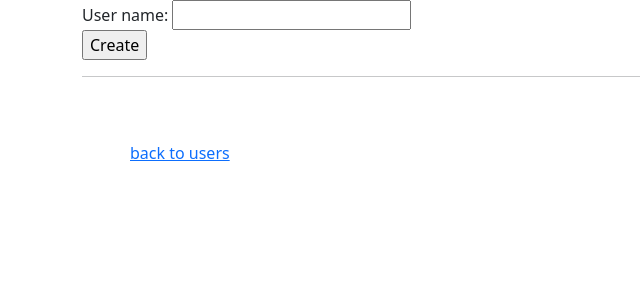
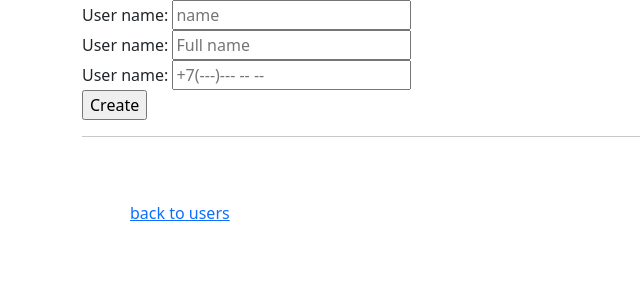
Before and after one commit to shaj/otus.python.base, a Flask app: page /users/add/ in a window 1280 px wide. Shown: the part 64-364 px from the top of the page, without its empty margins (0-640 px from the left). Run offline with Flask 2, Linux system fonts and the light colour scheme; parts of the project's set-up code (start-up, migrations or seed data) failed here and were passed over; some libraries are stand-ins or nearby versions.

Commit message:
HW6: add form

```diff
--- a/homework6/typicode/typicode/templates/users/add.html
+++ b/homework6/typicode/typicode/templates/users/add.html
@@ -8,13 +8,38 @@
 {% endblock %}
 
 {% block body %}
+  {% if msg %}
+    <div class="container p-1 border">
+      <div class="alert alert-danger">
+        {{ msg }}
+      </div>
+    </div>
+  {% endif %}
   <form method="post">
     <label for="user-name-id">User name:</label>
     <input
       id="user-name-id"
       name="user-name"
       type="text"
-      placeholder="{{ last_element_name }}"
+      placeholder="name"
+      required
+    >
+    <br/>
+    <label for="user-fullname-id">User name:</label>
+    <input
+      id="user-fullname-id"
+      name="user-fullname"
+      type="text"
+      placeholder="Full name"
+      required
+    >
+    <br/>
+    <label for="user-phone-id">User name:</label>
+    <input
+      id="user-phone-id"
+      name="user-phone"
+      type="text"
+      placeholder="+7(---)--- -- --"
       required
     >
     <br/>
--- a/homework6/typicode/typicode/templates/users/details.html
+++ b/homework6/typicode/typicode/templates/users/details.html
@@ -7,7 +7,7 @@
 
 {% block body %}
   <div class="p-5">
-    <h1>{{ user.fullname }}</h1>
+    <h1>{{ user.fullname }} ({{ user.username }})</h1>
     <h5>Phone: {{ user.phone }}</h5>
     <h5>e-mail: <code><a href="mailto:{{ user.email }}">{{ user.email }}</a></code></h5>
     <h5>website: <code><a href="http://{{ user.website }}">{{ user.website }}</a></code></h5>
--- a/homework6/typicode/typicode/views/users.py
+++ b/homework6/typicode/typicode/views/users.py
@@ -30,9 +30,22 @@ def user_details(user_id):
 @users_app.route("/add/", methods=["GET", "POST"], endpoint="add")
 def user_add():
     if request.method == "GET":
-        return render_template("users/add.html")
+        return render_template(
+            "users/add.html",
+            msg='',
+        )
 
-    user = User(fullname=request.form.get("user-name"))
+    username = request.form.get("user-name")
+    user = User.query.filter_by(username=username).one_or_none()
+    if not user is None:
+        return render_template(
+            "users/add.html",
+            msg='User name must be unique ' + username,
+        )
+    user = User()
+    user.username = username
+    user.fullname = request.form.get("user-fullname")
+    user.phone = request.form.get("user-phone")
     db.session.add(user)
     db.session.commit()
     return redirect(url_for("users_app.list"))
```
